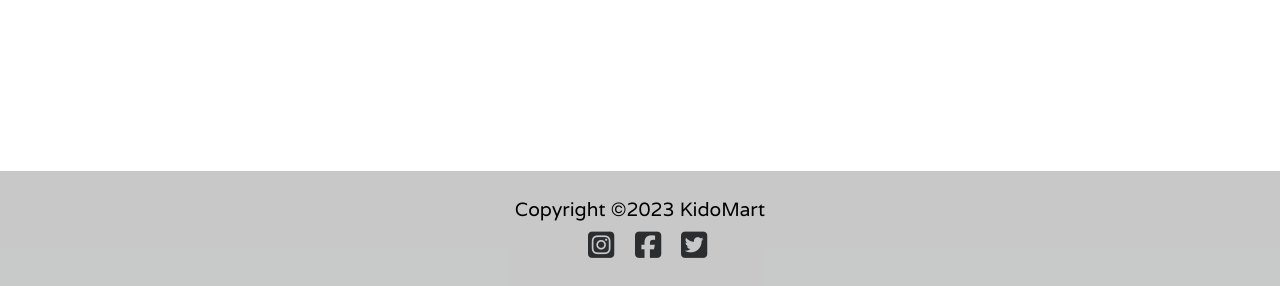
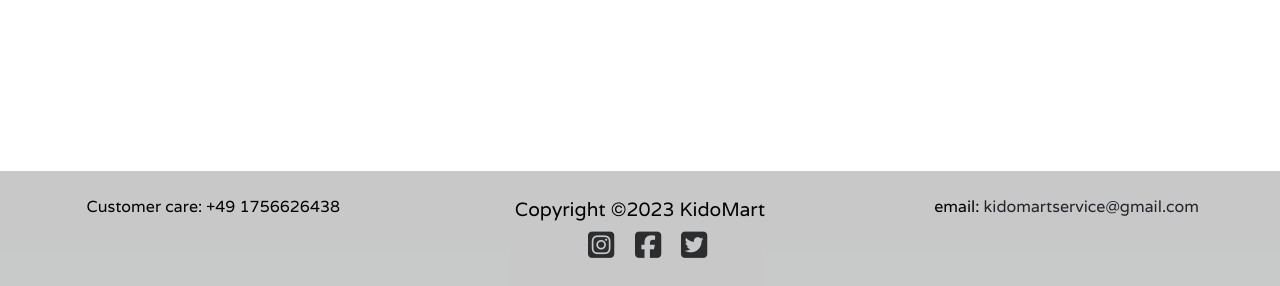
Before and after one commit to samuelandersoncodes/kidomart, a Django app: page /cart/ in a window 1280 px wide. Shown: the part 514-800 px from the top of the page. Run offline with Django 3.2, Linux system fonts and the light colour scheme; data that the repository does not hold is empty; some libraries are stand-ins or nearby versions; some web fonts are replaced.

Commit message:
refactor: Modify footer for alignment

```diff
--- a/templates/includes/footer.html
+++ b/templates/includes/footer.html
@@ -1,6 +1,13 @@
 <!-- Footer-->
 <footer class="footer py-4">
-  <div class="container">
+  <div class="container-fluid">
+    <div class="row text-center">
+      <div class="col-md-4">
+        <p>
+          Customer care: +49 1756626438
+        </p>
+      </div>
+      <div class="col-md-4 mb-2">
         <p class="m-0 text-center pb-1 copyright">
           Copyright &copy;<span id="copyright-date"></span> KidoMart
         </p>
@@ -9,9 +16,18 @@
             rel="noopener" aria-label="Link to kidomart instagram page"><i
               class="fab fa-instagram-square fa-lg ms-3 hvr-buzz-out"></i></a>
           <a href="https://www.facebook.com/profile.php?id=61554051248246" target="_blank" rel="noopener"
-        aria-label="Link to kidomart facebook page"><i class="fab fa-facebook-square fa-lg ms-3 hvr-buzz-out"></i></a>
+            aria-label="Link to kidomart facebook page"><i
+              class="fab fa-facebook-square fa-lg ms-3 hvr-buzz-out"></i></a>
           <a href="https://twitter.com/kidomartservice" target="_blank" rel="noopener"
             aria-label="Link to kidomart twitter page"><i class="fab fa-twitter-square fa-lg ms-3 hvr-buzz-out"></i></a>
         </div>
       </div>
+      <div class="col-md-4">
+        <p>
+          <span>email: </span><a href="mailto:kidomartservice@gmail.com"
+            class="text-decoration-none text-dark">kidomartservice@gmail.com</a>
+        </p>
+      </div>
+    </div>
+  </div>
 </footer>
```
Lines whose indentation alone changed are shown as unchanged.
